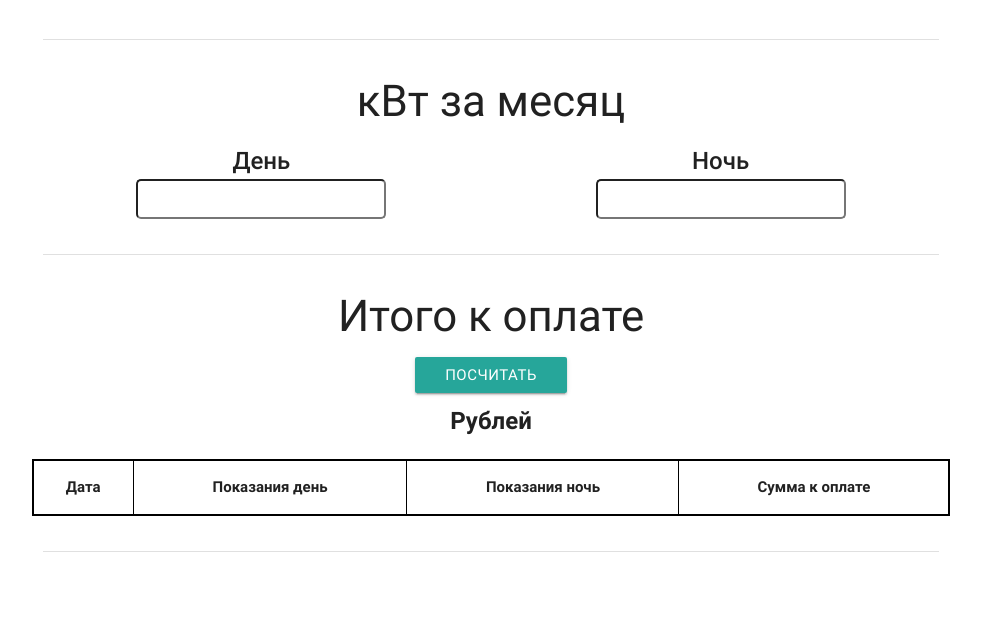
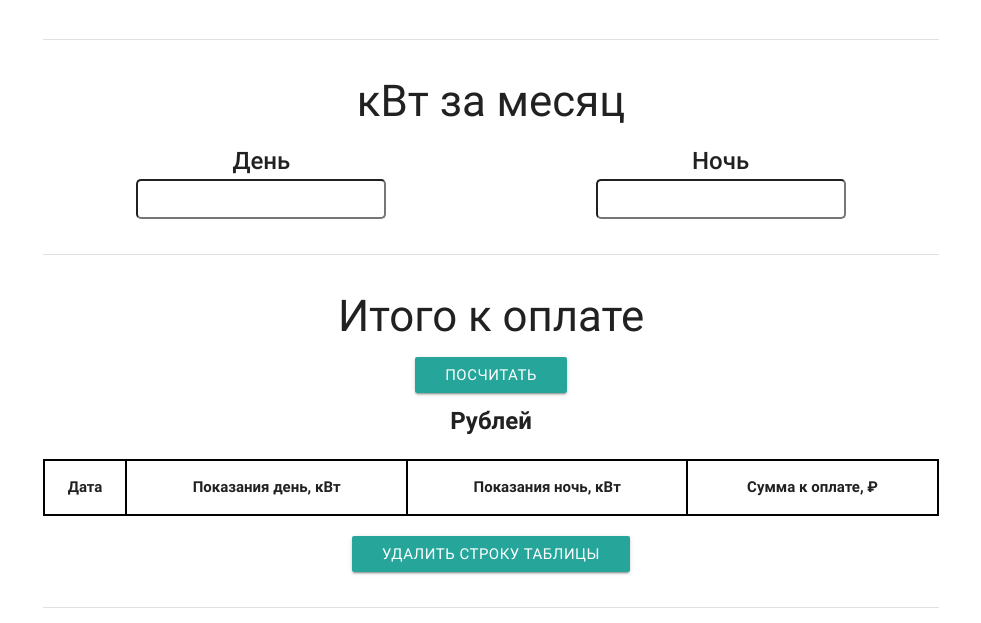
Before and after one commit to enmalafeev/meters-data, a website: page app/index.html in a window 1280 px wide. Shown: the part 666-1289 px from the top of the page, without its empty margins (149-1130 px from the left). Before the commit the page ends 1233 px from the top, so only its background shows below. Drawn offline with nearby package versions, Linux system fonts and the light colour scheme.

Commit message:
add btn for remove table's row

```diff
--- a/app/index.html
+++ b/app/index.html
@@ -101,15 +101,19 @@
 
                 </div>
                 <div class="row">
-                    <table class="table-res">
-                        <tr class="table-row">
-                            <th class="table-head">Дата</th>
-                            <th class="table-head">Показания день</th>
-                            <th class="table-head">Показания ночь</th>
-                            <th class="table-head">Сумма к оплате</th>
-                        </tr>
-                    </table>
+                    <div class="col l12 m12 s12">
+                        <table class="table-res">
+                            <tr class="table-row">
+                                <th class="table-head">Дата</th>
+                                <th class="table-head">Показания день, кВт</th>
+                                <th class="table-head">Показания ночь, кВт</th>
+                                <th class="table-head">Сумма к оплате, &#8381;</th>
+                            </tr>
+                        </table>
+                    <button class="btn" onclick="delRowTable()">Удалить строку таблицы</button>
+                    </div>
                 </div>
+
             </div>
 
             <div class="divider"></div>
--- a/app/js/script.js
+++ b/app/js/script.js
@@ -73,9 +73,6 @@ count.addEventListener('click', function () {
     row.appendChild(td3);
     row.appendChild(td4);
 
-
-
-
     var day_price = getValue("day-price");
     var night_price = getValue("night-price");
 
@@ -84,21 +81,18 @@ count.addEventListener('click', function () {
     var value_month_night = getValue("value-month-night");
     var res = document.querySelector("#result");
 
-    // var date = document.querySelector(".date");
-    // var day = document.querySelector(".day");
-    // var night = document.querySelector(".night");
-    // var result = document.querySelector(".res");
-
-
-    res.innerHTML = getResult(day_price, value_month_day, night_price, value_month_night);
-    td4.innerHTML = getResult(day_price, value_month_day, night_price, value_month_night);
     td1.innerHTML = datePick;
     td2.innerHTML = value_month_day;
     td3.innerHTML = value_month_night;
+    td4.innerHTML = getResult(day_price, value_month_day, night_price, value_month_night);
+    res.innerHTML = getResult(day_price, value_month_day, night_price, value_month_night);
 
-     row.appendChild(td1);
-     row.appendChild(td2);
-     row.appendChild(td3);
-     row.appendChild(td4);
+    row.appendChild(td1);
+    row.appendChild(td2);
+    row.appendChild(td3);
+    row.appendChild(td4);
+});
 
-});
+function delRowTable() {
+    document.getElementsByTagName("TBODY")[0].deleteRow(-1);
+}
--- a/app/sass/master.sass
+++ b/app/sass/master.sass
@@ -38,8 +38,9 @@
 
 .table-res
     border: 2px solid #000
+    margin-bottom: 20px
 
 .table-res th,
 .table-res td
-    border: 1px solid #000
+    border: 2px solid #000
     text-align: center
```
Also changed, not shown: app/css/master.css.
